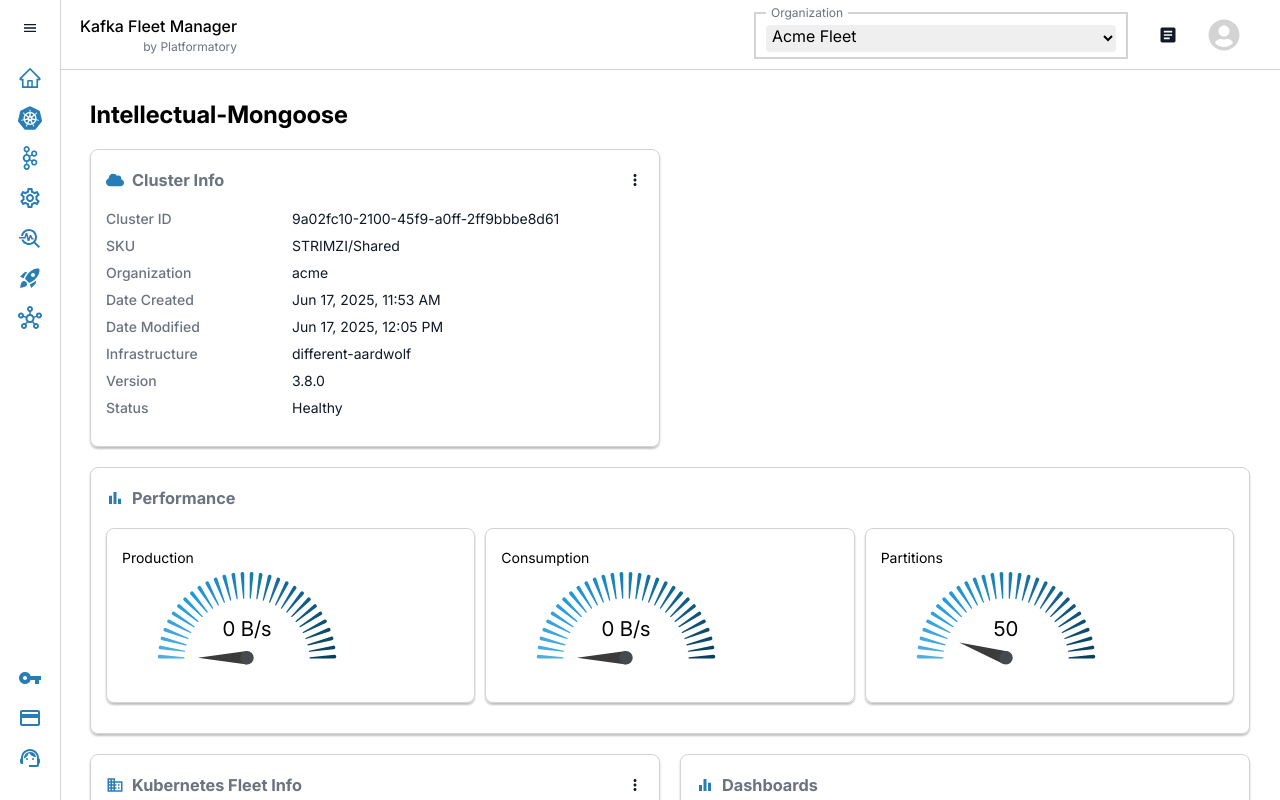
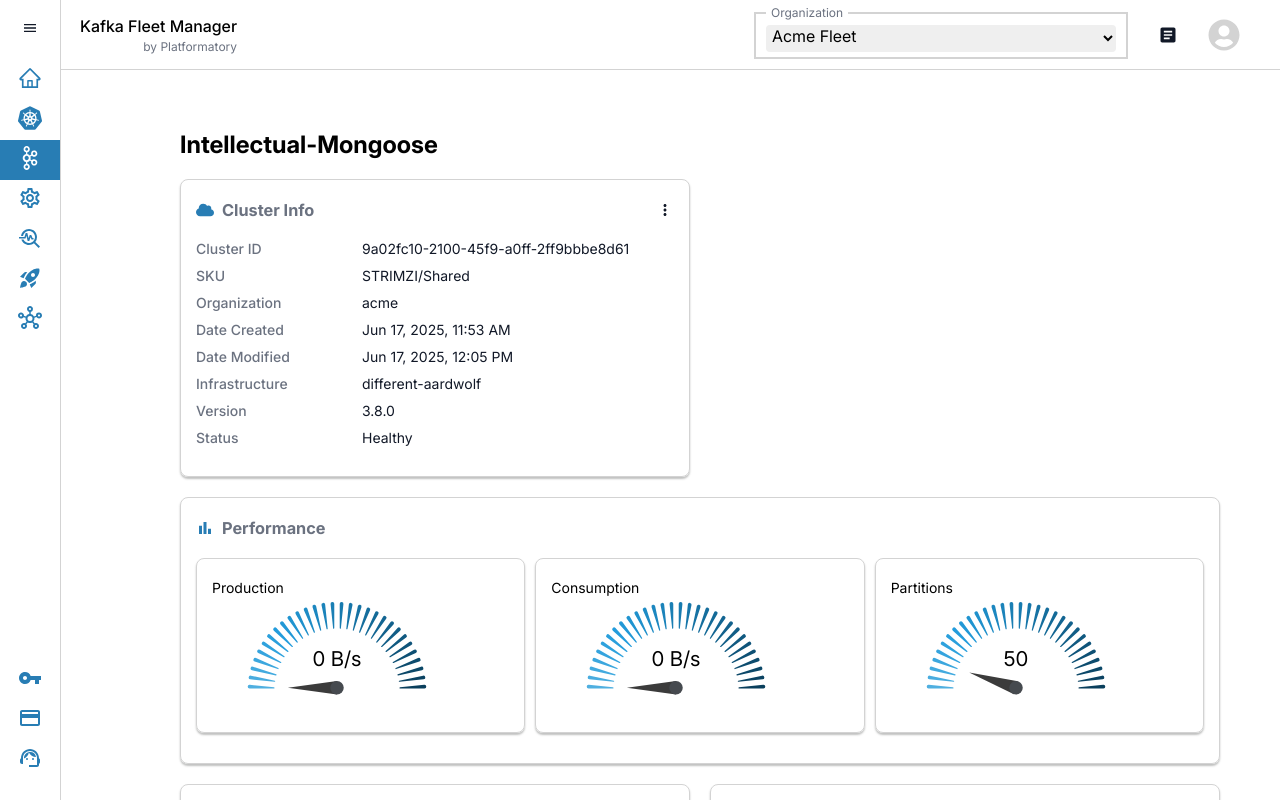
Before and after one commit to Sanhita-san/kafka-fleet-manager, a React (Vite) app: page /clusters in a window 1280 px wide. Shown: the top 800 px of the page. Built offline with nearby package versions, Linux system fonts and the light colour scheme.

Commit message:
Updated NavLinks

```diff
--- a/src/App.jsx
+++ b/src/App.jsx
@@ -1,4 +1,3 @@
-// import styles from "./App.module.css";
 import { BrowserRouter, Routes, Route } from "react-router";
 
 import Dashboard from "./components/dashboard/Dashboard";
@@ -6,16 +5,20 @@
 import Header from "./components/header/Header";
 import Unknown from "./components/unknown/Unknown";
 
+import styles from "./App.module.css";
+
 function App() {
   return (
     <>
       <BrowserRouter>
         <Navbar />
         <Header />
-        <Routes>
-          <Route path="/" element={<Unknown />} />
-          <Route path="/clusters" element={<Dashboard />} />
-        </Routes>
+        <main className={styles.main}>
+          <Routes>
+            <Route path="/clusters" element={<Dashboard />} />
+            <Route path="/*" element={<Unknown />} />
+          </Routes>
+        </main>
       </BrowserRouter>
     </>
   );
--- /dev/null
+++ b/src/App.module.css
@@ -0,0 +1,7 @@
+.main {
+  margin-left: 60px;
+  padding: 30px;
+  display: flex;
+  flex-direction: column;
+  gap: 20px;
+}
--- a/src/components/navbar/Navbar.jsx
+++ b/src/components/navbar/Navbar.jsx
@@ -1,4 +1,4 @@
-import { Link } from "react-router";
+import { NavLink } from "react-router";
 
 import styles from "./Navbar.module.css";
 
@@ -8,27 +8,35 @@
 const Navbar = () => {
   return (
     <nav className={styles.navbar}>
-      <Link to="/">
-        <MdMenu className={styles.menuIcon} />
-      </Link>
+      <MdMenu className={styles.menuIcon} />
 
       <ul>
         {navLinks.map((Icon, index) => (
-          <Link to={Icon.link}>
+          <NavLink
+            to={Icon.link}
+            className={({ isActive }) =>
+              isActive ? styles.active : styles.inActive
+            }
+          >
             <li key={index}>
               <Icon.icon className={styles.icon} />
             </li>
-          </Link>
+          </NavLink>
         ))}
       </ul>
 
       <ul className={styles.bottomNav}>
         {bottomNavLinks.map((Icon, index) => (
-          <Link to={Icon.link}>
+          <NavLink
+            to={Icon.link}
+            className={({ isActive }) =>
+              isActive ? styles.active : styles.inActive
+            }
+          >
             <li key={index}>
               <Icon.icon className={styles.icon} />
             </li>
-          </Link>
+          </NavLink>
         ))}
       </ul>
     </nav>
--- a/src/components/navbar/Navbar.module.css
+++ b/src/components/navbar/Navbar.module.css
@@ -19,15 +19,27 @@
   padding: 20px 0;
 }
 
+.navbar a.active {
+  background-color: var(--color-primary);
+  color: var(--color-bg);
+}
+
+.navbar a.inActive {
+  background-color: var(--color-bg);
+  color: var(--color-primary);
+}
+
 .navbar li {
-  color: var(--color-primary);
-  background-color: var(--color-bg);
+  color: inherit;
+  background-color: inherit;
   padding: 6px;
 }
+
 .navbar li:hover {
   background-color: var(--color-primary);
   color: var(--color-bg);
 }
+
 .bottomNav {
   position: absolute;
   bottom: 0;
--- a/src/components/navbar/navLinks.js
+++ b/src/components/navbar/navLinks.js
@@ -13,17 +13,17 @@
 import { MdSupportAgent } from "react-icons/md";
 
 export const navLinks = [
-  { icon: AiOutlineHome, link: "/" },
-  { icon: SiKubernetes, link: "/" },
+  { icon: AiOutlineHome, link: "/home" },
+  { icon: SiKubernetes, link: "/kubernetes" },
   { icon: SiApachekafka, link: "/clusters" },
-  { icon: MdOutlineSettings, link: "/" },
-  { icon: MdOutlineTroubleshoot, link: "/" },
-  { icon: MdRocketLaunch, link: "/" },
-  { icon: MdOutlineHub, link: "/" },
+  { icon: MdOutlineSettings, link: "/settings" },
+  { icon: MdOutlineTroubleshoot, link: "/troubleshoot" },
+  { icon: MdRocketLaunch, link: "/launch" },
+  { icon: MdOutlineHub, link: "/hub" },
 ];
 
 export const bottomNavLinks = [
-  { icon: MdVpnKey, link: "/" },
-  { icon: MdCreditCard, link: "/" },
-  { icon: MdSupportAgent, link: "/" },
+  { icon: MdVpnKey, link: "/key" },
+  { icon: MdCreditCard, link: "/action" },
+  { icon: MdSupportAgent, link: "/contact" },
 ];
--- /dev/null
+++ b/src/components/unknown/Unknown.jsx
@@ -0,0 +1,5 @@
+const Unknown = () => {
+  return <div>Unknown</div>;
+};
+
+export default Unknown;
```
Also changed, not shown: src/components/unknown/Unknown.module.css (added).
